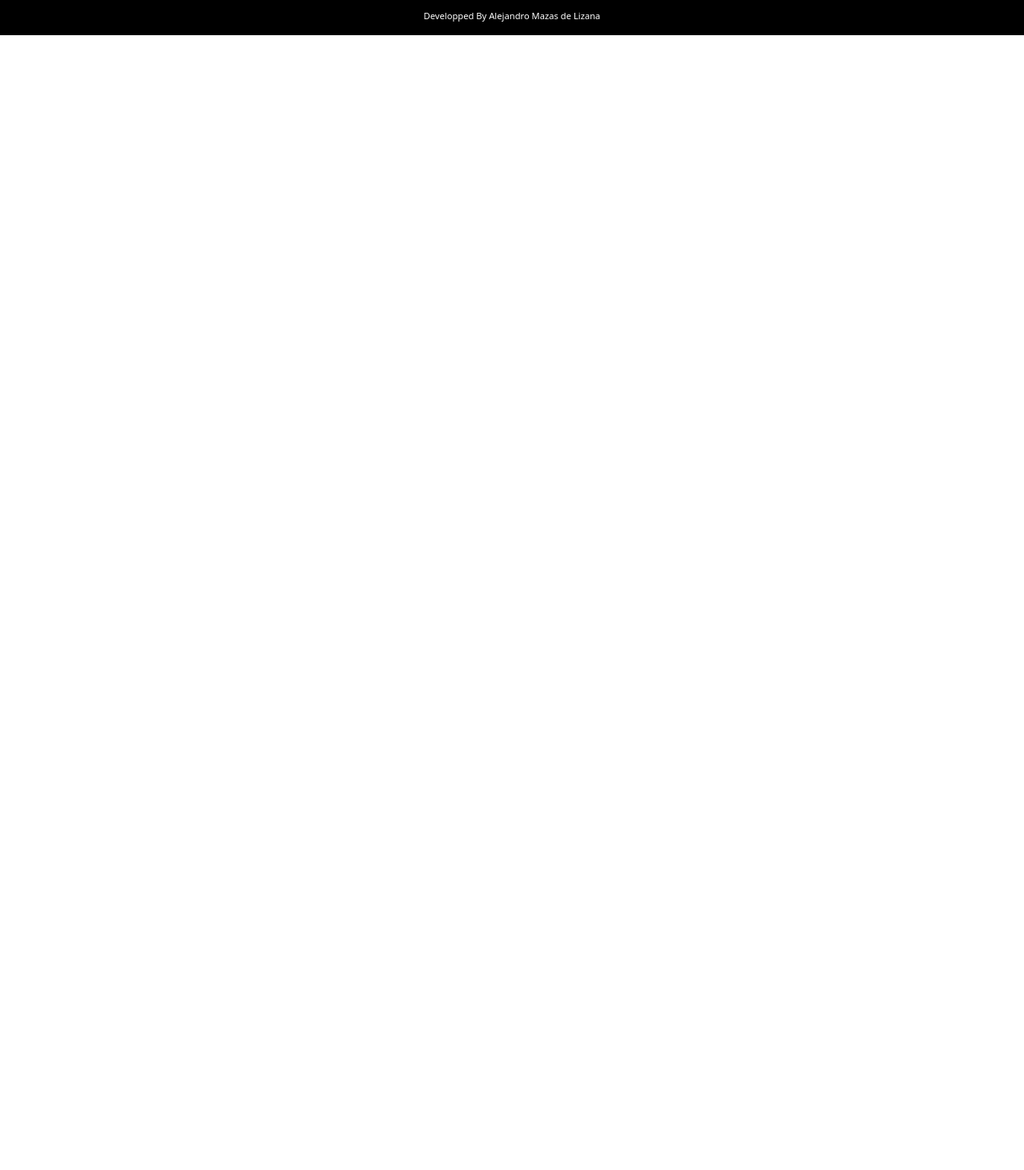
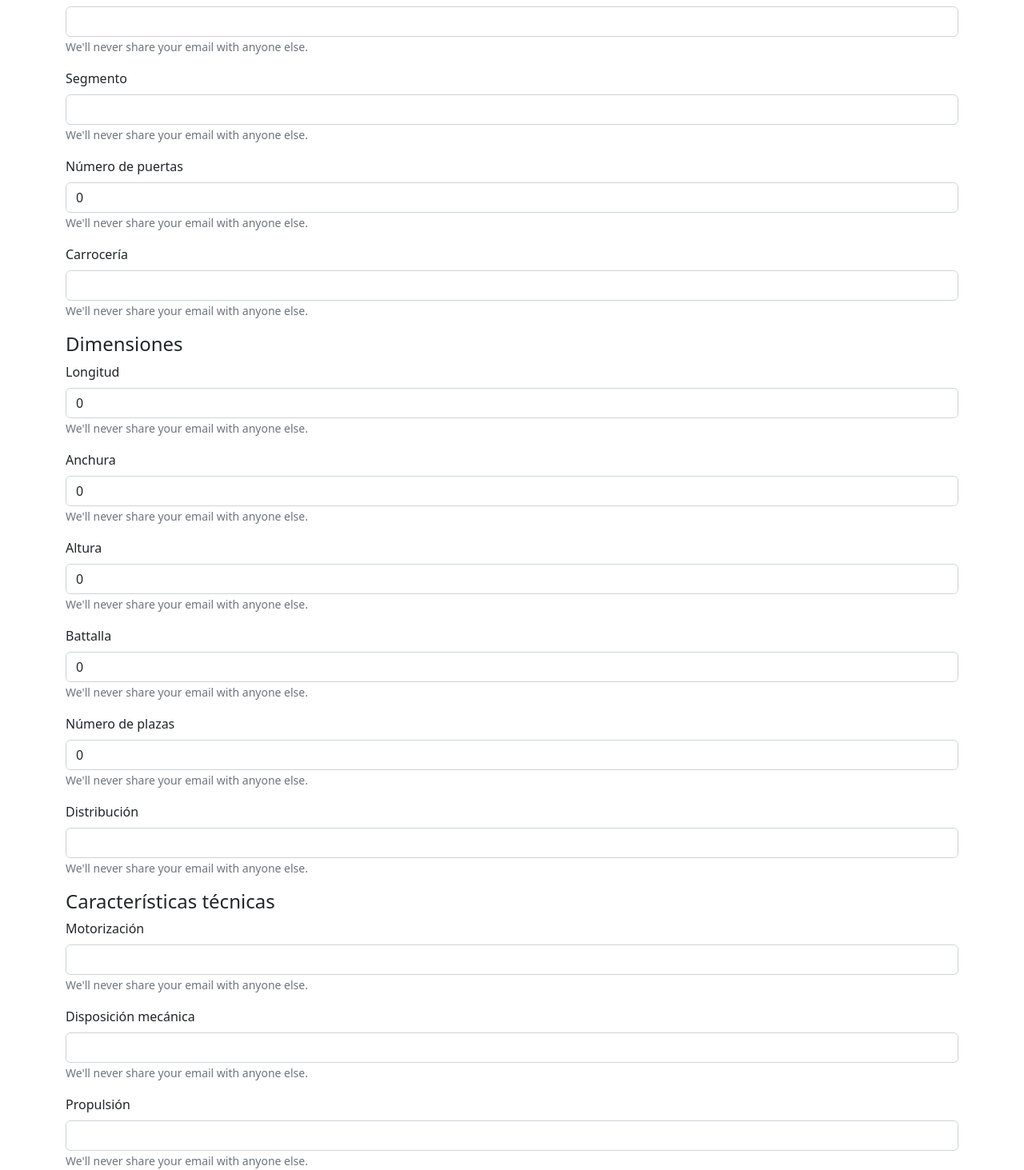
Before and after one commit to alejandroMazas/alberto_cars_client, a React (Create React App) app: page /CrearCoches in a window 1280 px wide. Shown: the part 667-2130 px from the top of the page at 80% size. Before the commit the page ends 800 px from the top, so only its background shows below. Built offline with nearby package versions, Linux system fonts and the light colour scheme.

Commit message:
create form completed

```diff
--- a/src/components/carForm/CreateCarForm.js
+++ b/src/components/carForm/CreateCarForm.js
@@ -12,11 +12,48 @@ const CreateCarForm = () => {
             model: "",
             image: "",
             generation: "",
-            production: ""
+            production: "",
+
+            carType: "",
+            segment: "",
+            doors: 0,
+            carbody: "",
+
+            carLength: 0,
+            width: 0,
+            height: 0,
+            battle: 0,
+            plazas: 0,
+            distribution: "",
+
+            motor: "",
+            mechanic: "",
+            propulsion: "",
+            carfuel: ""
         }
     )
 
-    const { brand, model, image, generation, production } = carData
+    const {
+        brand,
+        model,
+        image,
+        generation,
+        production,
+        carType,
+        segment,
+        doors,
+        carbody,
+        carLength,
+        width,
+        height,
+        battle,
+        plazas,
+        distribution,
+        motor,
+        mechanic,
+        propulsion,
+        carfuel
+    } = carData
 
     const handleInput = (e) => {
         const { name, value } = e.currentTarget
@@ -43,6 +80,7 @@ const CreateCarForm = () => {
 
     return (
         <Container>
+
             <Form onSubmit={handleSubmit}>
                 <Form.Group className="mb-3" controlId="brand">
                     <Form.Label>Marca</Form.Label>
@@ -84,6 +122,124 @@ const CreateCarForm = () => {
                     </Form.Text>
                 </Form.Group>
 
+                <h4>Tipología</h4>
+
+                <Form.Group className="mb-3" controlId="carType">
+                    <Form.Label>Tipo</Form.Label>
+                    <Form.Control type="text" value={carType} onChange={handleInput} name="carType" />
+                    <Form.Text className="text-muted">
+                        We'll never share your email with anyone else.
+                    </Form.Text>
+                </Form.Group>
+
+                <Form.Group className="mb-3" controlId="segment">
+                    <Form.Label>Segmento</Form.Label>
+                    <Form.Control type="text" value={segment} onChange={handleInput} name="segment" />
+                    <Form.Text className="text-muted">
+                        We'll never share your email with anyone else.
+                    </Form.Text>
+                </Form.Group>
+
+                <Form.Group className="mb-3" controlId="doors">
+                    <Form.Label>Número de puertas</Form.Label>
+                    <Form.Control type="number" value={doors} onChange={handleInput} name="doors" />
+                    <Form.Text className="text-muted">
+                        We'll never share your email with anyone else.
+                    </Form.Text>
+                </Form.Group>
+
+                <Form.Group className="mb-3" controlId="carbody">
+                    <Form.Label>Carrocería</Form.Label>
+                    <Form.Control type="text" value={carbody} onChange={handleInput} name="carbody" />
+                    <Form.Text className="text-muted">
+                        We'll never share your email with anyone else.
+                    </Form.Text>
+                </Form.Group>
+
+                <h4>Dimensiones</h4>
+
+                <Form.Group className="mb-3" controlId="carLength">
+                    <Form.Label>Longitud</Form.Label>
+                    <Form.Control type="number" value={carLength} onChange={handleInput} name="carLength" />
+                    <Form.Text className="text-muted">
+                        We'll never share your email with anyone else.
+                    </Form.Text>
+                </Form.Group>
+
+                <Form.Group className="mb-3" controlId="width">
+                    <Form.Label>Anchura</Form.Label>
+                    <Form.Control type="number" value={width} onChange={handleInput} name="width" />
+                    <Form.Text className="text-muted">
+                        We'll never share your email with anyone else.
+                    </Form.Text>
+                </Form.Group>
+
+                <Form.Group className="mb-3" controlId="height">
+                    <Form.Label>Altura</Form.Label>
+                    <Form.Control type="number" value={height} onChange={handleInput} name="height" />
+                    <Form.Text className="text-muted">
+                        We'll never share your email with anyone else.
+                    </Form.Text>
+                </Form.Group>
+
+                <Form.Group className="mb-3" controlId="battle">
+                    <Form.Label>Battalla</Form.Label>
+                    <Form.Control type="number" value={battle} onChange={handleInput} name="battle" />
+                    <Form.Text className="text-muted">
+                        We'll never share your email with anyone else.
+                    </Form.Text>
+                </Form.Group>
+
+                <Form.Group className="mb-3" controlId="plazas">
+                    <Form.Label>Número de plazas</Form.Label>
+                    <Form.Control type="number" value={plazas} onChange={handleInput} name="plazas" />
+                    <Form.Text className="text-muted">
+                        We'll never share your email with anyone else.
+                    </Form.Text>
+                </Form.Group>
+
+                <Form.Group className="mb-3" controlId="distribution">
+                    <Form.Label>Distribución</Form.Label>
+                    <Form.Control type="text" value={distribution} onChange={handleInput} name="distribution" />
+                    <Form.Text className="text-muted">
+                        We'll never share your email with anyone else.
+                    </Form.Text>
+                </Form.Group>
+
+                <h4>Características técnicas</h4>
+
+                <Form.Group className="mb-3" controlId="motor">
+                    <Form.Label>Motorización</Form.Label>
+                    <Form.Control type="text" value={motor} onChange={handleInput} name="motor" />
+                    <Form.Text className="text-muted">
+                        We'll never share your email with anyone else.
+                    </Form.Text>
+                </Form.Group>
+
+                <Form.Group className="mb-3" controlId="mechanic">
+                    <Form.Label>Disposición mecánica</Form.Label>
+                    <Form.Control type="text" value={mechanic} onChange={handleInput} name="mechanic" />
+                    <Form.Text className="text-muted">
+                        We'll never share your email with anyone else.
+                    </Form.Text>
+                </Form.Group>
+
+                <Form.Group className="mb-3" controlId="propulsion">
+                    <Form.Label>Propulsión</Form.Label>
+                    <Form.Control type="text" value={propulsion} onChange={handleInput} name="propulsion" />
+                    <Form.Text className="text-muted">
+                        We'll never share your email with anyone else.
+                    </Form.Text>
+                </Form.Group>
+
+                <Form.Group className="mb-3" controlId="carfuel">
+                    <Form.Label>Combustible</Form.Label>
+                    <Form.Control type="text" value={carfuel} onChange={handleInput} name="carfuel" />
+                    <Form.Text className="text-muted">
+                        We'll never share your email with anyone else.
+                    </Form.Text>
+                </Form.Group>
+
                 {/* <Form.Group className="mb-3" controlId="formBasicCheckbox">
                 <Form.Check type="checkbox" label="Check me out" />
             </Form.Group> */}
@@ -92,7 +248,7 @@ const CreateCarForm = () => {
                     Crear coche
                 </Button>
             </Form>
-        </Container>
+        </Container >
     )
 }
 
--- a/src/pages/carsPage/CarsDetailsPage/CarsDetailsPage.js
+++ b/src/pages/carsPage/CarsDetailsPage/CarsDetailsPage.js
@@ -1,5 +1,5 @@
 import { useEffect, useState } from 'react'
-import { Container } from 'react-bootstrap'
+import { Container, Row, Col } from 'react-bootstrap'
 import { useParams } from 'react-router-dom'
 import Loader from '../../../components/Loader/Loader'
 import carsService from '../../../services/cars.services'
@@ -37,12 +37,49 @@ const CarDetails = () => {
             <>
                 <img className='detailsImg' src={carDetails.image} alt={`${carDetails.brand} ${carDetails.model}`} />
                 <Container className='details'>
-                    <h3>{carDetails.brand} {carDetails.model}</h3>
-                    <h4>Características</h4>
-                    <ul>
-                        <li>Generación: {carDetails.generation}</li>
-                        <li>Producción: {carDetails.production}</li>
-                    </ul>
+
+                    <section>
+
+                        <Row>
+                            <Col md={{ span: 3 }}>
+                                <h3>{carDetails.brand} {carDetails.model}</h3>
+                                <h5>Generación: {carDetails.generation} </h5>
+                                <h5>Producción: {carDetails.production}</h5>
+                            </Col>
+
+                            <Col md={{ span: 3 }}>
+                                <h4>Tipología</h4>
+                                <ul>
+                                    <li>Tipo: {carDetails.carType}</li>
+                                    <li>Segmento: {carDetails.segment}</li>
+                                    <li>Puertas: {carDetails.doors}</li>
+                                    <li>Carrocería: {carDetails.carbody}</li>
+                                </ul>
+                            </Col>
+
+                            <Col md={{ span: 3 }}>
+                                <h4>Dimensiones</h4>
+                                <ul>
+                                    <li>Longitud: {carDetails.carLength}</li>
+                                    <li>Anchura: {carDetails.width}</li>
+                                    <li>Altura: {carDetails.heigth}</li>
+                                    <li>Battalla: {carDetails.battle}</li>
+                                    <li>Plazas: {carDetails.plazas}</li>
+                                    <li>Distribución: {carDetails.distribution}</li>
+                                </ul>
+                            </Col>
+                        </Row>
+                    </section>
+
+                    <section>
+                        <h4>Características técnicas</h4>
+                        <ul>
+                            <li>Motorización: {carDetails.motor}</li>
+                            <li>Disposición mecánica: {carDetails.mechanic}</li>
+                            <li>Propulsión motríz: {carDetails.propulsión}</li>
+                            <li>Combustible: {carDetails.carfuel}</li>
+                        </ul>
+                    </section>
 
 
                 </Container>
```
